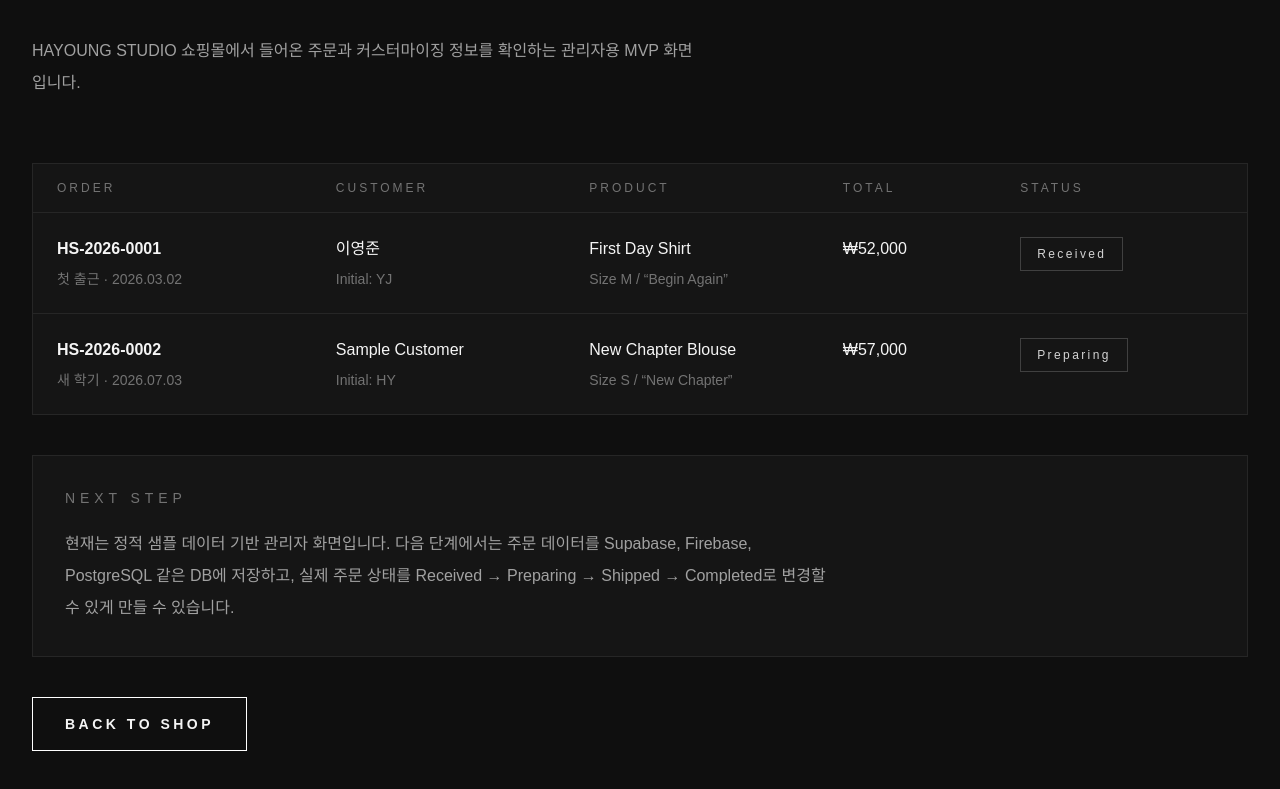
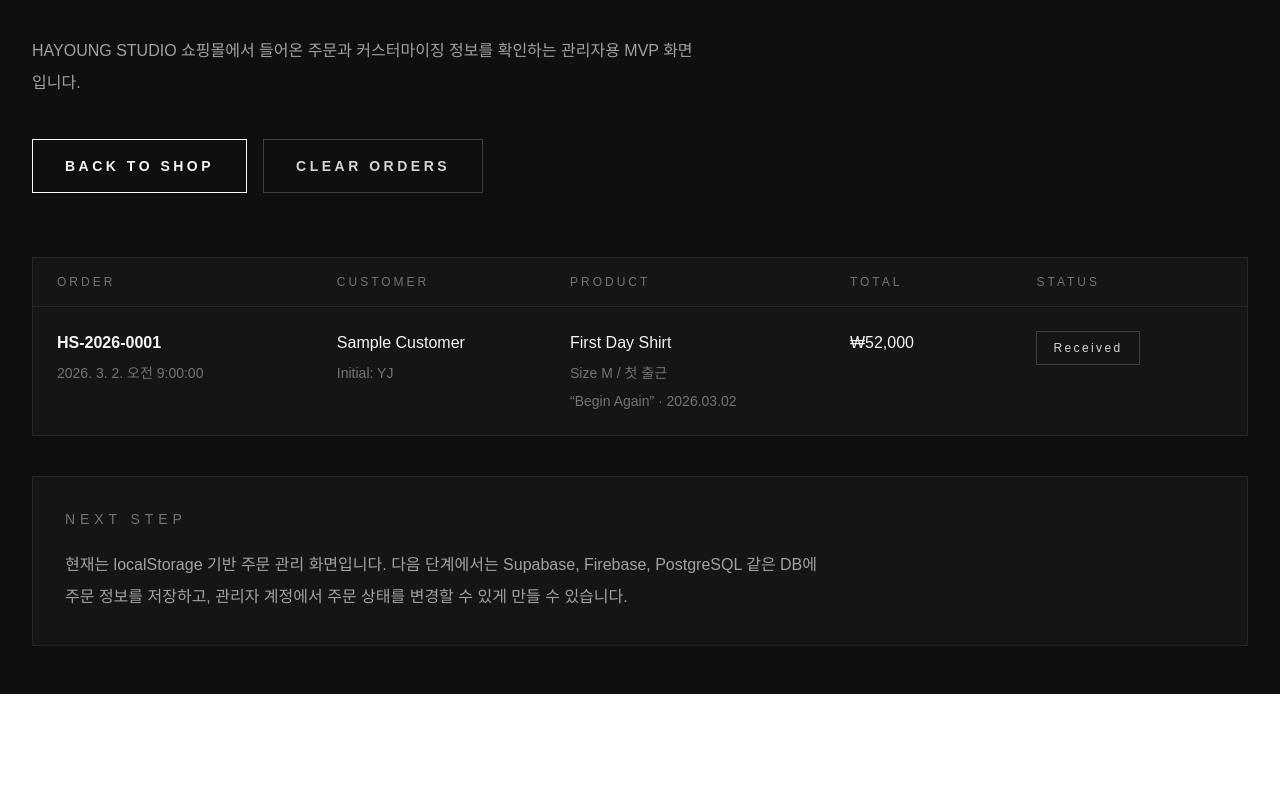
Before and after one commit to gxmzung/hay-story, a Next.js app: page /admin/orders in a window 1280 px wide. Shown: the part 369-1158 px from the top of the page. After the commit the page ends 1063 px from the top, so only its background shows below. Built offline with nearby package versions, Linux system fonts and the light colour scheme.

Commit message:
feat: save orders to localStorage

```diff
--- a/app/admin/orders/page.tsx
+++ b/app/admin/orders/page.tsx
@@ -1,43 +1,70 @@
+"use client";
+
+import { useEffect, useState } from "react";
 import Link from "next/link";
 import SiteNav from "@/components/SiteNav";
 
-const orders = [
+type Order = {
+  id: string;
+  customer: string;
+  product: string;
+  productId: string;
+  size: string;
+  moment: string;
+  initial: string;
+  date: string;
+  message: string;
+  request: string;
+  price: number;
+  shipping: number;
+  total: number;
+  status: string;
+  createdAt: string;
+};
+
+const sampleOrders: Order[] = [
   {
     id: "HS-2026-0001",
-    customer: "이영준",
+    customer: "Sample Customer",
     product: "First Day Shirt",
+    productId: "first-day-shirt",
     size: "M",
     moment: "첫 출근",
     initial: "YJ",
     date: "2026.03.02",
     message: "Begin Again",
+    request: "",
+    price: 49000,
+    shipping: 3000,
     total: 52000,
     status: "Received",
-  },
-  {
-    id: "HS-2026-0002",
-    customer: "Sample Customer",
-    product: "New Chapter Blouse",
-    size: "S",
-    moment: "새 학기",
-    initial: "HY",
-    date: "2026.07.03",
-    message: "New Chapter",
-    total: 57000,
-    status: "Preparing",
+    createdAt: "2026-03-02T09:00:00.000Z",
   },
 ];
 
 export default function AdminOrdersPage() {
+  const [orders, setOrders] = useState<Order[]>(sampleOrders);
+
+  useEffect(() => {
+    const savedOrders = localStorage.getItem("hayoung-orders");
+
+    if (savedOrders) {
+      setOrders(JSON.parse(savedOrders));
+    }
+  }, []);
+
+  const handleClearOrders = () => {
+    localStorage.removeItem("hayoung-orders");
+    setOrders(sampleOrders);
+  };
+
   return (
     <main className="min-h-screen bg-[#0f0f0f] px-8 py-12 text-[#f5f5f5]">
       <section className="mx-auto max-w-7xl">
         <SiteNav />
 
         <div className="mt-20">
-          <p className="text-sm tracking-[0.35em] text-neutral-500">
-            ADMIN
-          </p>
+          <p className="text-sm tracking-[0.35em] text-neutral-500">ADMIN</p>
 
           <h1 className="mt-6 text-5xl font-semibold leading-tight md:text-7xl">
             Order
@@ -51,8 +78,25 @@ export default function AdminOrdersPage() {
           </p>
         </div>
 
+        <div className="mt-10 flex flex-wrap gap-4">
+          <Link
+            href="/collection"
+            className="inline-block border border-white px-8 py-4 text-sm font-semibold tracking-[0.25em] transition hover:bg-white hover:text-black"
+          >
+            BACK TO SHOP
+          </Link>
+
+          <button
+            type="button"
+            onClick={handleClearOrders}
+            className="inline-block border border-neutral-700 px-8 py-4 text-sm font-semibold tracking-[0.25em] text-neutral-300 transition hover:border-white hover:text-white"
+          >
+            CLEAR ORDERS
+          </button>
+        </div>
+
         <div className="mt-16 overflow-hidden border border-neutral-800 bg-[#151515]">
-          <div className="grid grid-cols-[1.1fr_1fr_1fr_0.7fr_0.8fr] border-b border-neutral-800 px-6 py-4 text-xs tracking-[0.25em] text-neutral-500">
+          <div className="grid grid-cols-[1.2fr_1fr_1.2fr_0.8fr_0.8fr] border-b border-neutral-800 px-6 py-4 text-xs tracking-[0.25em] text-neutral-500">
             <div>ORDER</div>
             <div>CUSTOMER</div>
             <div>PRODUCT</div>
@@ -63,12 +107,12 @@ export default function AdminOrdersPage() {
           {orders.map((order) => (
             <div
               key={order.id}
-              className="grid grid-cols-[1.1fr_1fr_1fr_0.7fr_0.8fr] border-b border-neutral-800 px-6 py-6 last:border-b-0"
+              className="grid grid-cols-[1.2fr_1fr_1.2fr_0.8fr_0.8fr] border-b border-neutral-800 px-6 py-6 last:border-b-0"
             >
               <div>
                 <p className="font-semibold">{order.id}</p>
                 <p className="mt-2 text-sm text-neutral-500">
-                  {order.moment} · {order.date}
+                  {new Date(order.createdAt).toLocaleString("ko-KR")}
                 </p>
               </div>
 
@@ -82,8 +126,16 @@ export default function AdminOrdersPage() {
               <div>
                 <p>{order.product}</p>
                 <p className="mt-2 text-sm text-neutral-500">
-                  Size {order.size} / “{order.message}”
+                  Size {order.size} / {order.moment}
                 </p>
+                <p className="mt-2 text-sm text-neutral-500">
+                  “{order.message}” · {order.date}
+                </p>
+                {order.request && (
+                  <p className="mt-2 text-sm text-neutral-600">
+                    Request: {order.request}
+                  </p>
+                )}
               </div>
 
               <div>
@@ -105,20 +157,10 @@ export default function AdminOrdersPage() {
           </p>
 
           <p className="mt-5 max-w-3xl leading-8 text-neutral-400">
-            현재는 정적 샘플 데이터 기반 관리자 화면입니다. 다음 단계에서는
-            주문 데이터를 Supabase, Firebase, PostgreSQL 같은 DB에 저장하고,
-            실제 주문 상태를 Received → Preparing → Shipped → Completed로
-            변경할 수 있게 만들 수 있습니다.
+            현재는 localStorage 기반 주문 관리 화면입니다. 다음 단계에서는
+            Supabase, Firebase, PostgreSQL 같은 DB에 주문 정보를 저장하고,
+            관리자 계정에서 주문 상태를 변경할 수 있게 만들 수 있습니다.
           </p>
-        </div>
-
-        <div className="mt-10">
-          <Link
-            href="/collection"
-            className="inline-block border border-white px-8 py-4 text-sm font-semibold tracking-[0.25em] transition hover:bg-white hover:text-black"
-          >
-            BACK TO SHOP
-          </Link>
         </div>
       </section>
     </main>
--- a/app/checkout/page.tsx
+++ b/app/checkout/page.tsx
@@ -1,13 +1,15 @@
 "use client";
 
 import Link from "next/link";
-import { useSearchParams } from "next/navigation";
+import { useRouter, useSearchParams } from "next/navigation";
 import SiteNav from "@/components/SiteNav";
 
 export default function CheckoutPage() {
+  const router = useRouter();
   const searchParams = useSearchParams();
 
   const product = searchParams.get("product") || "First Day Shirt";
+  const productId = searchParams.get("productId") || "first-day-shirt";
   const size = searchParams.get("size") || "M";
   const moment = searchParams.get("moment") || "첫 출근";
   const initial = searchParams.get("initial") || "YJ";
@@ -19,8 +21,35 @@ export default function CheckoutPage() {
   const shipping = Number(searchParams.get("shipping") || 3000);
   const total = Number(searchParams.get("total") || price + shipping);
 
+  const handlePlaceOrder = () => {
+    const order = {
+      id: `HS-${new Date().getFullYear()}-${Date.now()}`,
+      customer: "Guest Customer",
+      product,
+      productId,
+      size,
+      moment,
+      initial,
+      date,
+      message,
+      request,
+      price,
+      shipping,
+      total,
+      status: "Received",
+      createdAt: new Date().toISOString(),
+    };
+
+    const savedOrders = localStorage.getItem("hayoung-orders");
+    const orders = savedOrders ? JSON.parse(savedOrders) : [];
+
+    localStorage.setItem("hayoung-orders", JSON.stringify([order, ...orders]));
+    localStorage.removeItem("hayoung-cart");
+
     const completeParams = new URLSearchParams({
+      orderId: order.id,
       product,
+      productId,
       size,
       moment,
       initial,
@@ -31,6 +60,9 @@ export default function CheckoutPage() {
       shipping: String(shipping),
       total: String(total),
     });
+
+    router.push(`/complete?${completeParams.toString()}`);
+  };
 
   return (
     <main className="min-h-screen bg-[#0f0f0f] px-8 py-12 text-[#f5f5f5]">
@@ -111,12 +143,13 @@ export default function CheckoutPage() {
               />
             </div>
 
-            <Link
-              href={`/complete?${completeParams.toString()}`}
-              className="block w-full bg-white px-8 py-5 text-center text-sm font-semibold tracking-[0.25em] text-black transition hover:bg-neutral-300"
+            <button
+              type="button"
+              onClick={handlePlaceOrder}
+              className="w-full bg-white px-8 py-5 text-center text-sm font-semibold tracking-[0.25em] text-black transition hover:bg-neutral-300"
             >
               PLACE ORDER
-            </Link>
+            </button>
           </form>
 
           <aside className="h-fit border border-neutral-800 bg-[#151515] p-8">
@@ -168,7 +201,9 @@ export default function CheckoutPage() {
 
               <div className="flex justify-between">
                 <span>Shipping</span>
-                <span className="text-white">₩{shipping.toLocaleString()}</span>
+                <span className="text-white">
+                  ₩{shipping.toLocaleString()}
+                </span>
               </div>
 
               <div className="border-t border-neutral-800 pt-5">
@@ -180,8 +215,8 @@ export default function CheckoutPage() {
             </div>
 
             <p className="mt-8 border-t border-neutral-800 pt-6 leading-7 text-neutral-500">
-              다음 단계에서는 주문 내역 저장, 관리자 확인 화면, 결제 연동,
-              이메일 알림 기능을 붙일 수 있습니다.
+              PLACE ORDER를 누르면 현재 주문 정보가 브라우저 localStorage에
+              저장되고 관리자 주문 페이지에서 확인할 수 있습니다.
             </p>
           </aside>
         </div>
```
Lines whose indentation alone changed are shown as unchanged.
